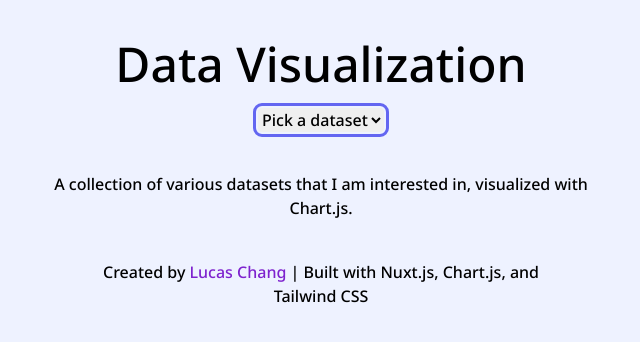
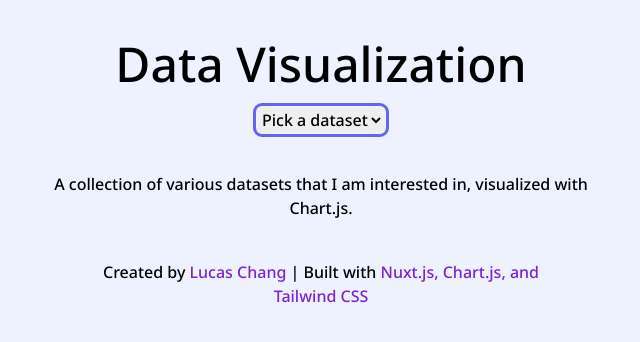
Before and after one commit to lukajaa/data-viz, a Nuxt app: page / in a window 1280 px wide. Shown: the top 342 px of the page, without its empty margins (319-959 px from the left). Built offline with nearby package versions, Linux system fonts and the light colour scheme.

Commit message:
magin screen size change

```diff
--- a/app.vue
+++ b/app.vue
@@ -1,6 +1,6 @@
 <template>
   <div class="bg-indigo-50">
-    <div class="p-10 mx-auto min-h-screen h-full md:w-6/12 text-center">
+    <div class="p-10 mx-auto min-h-screen h-full lg:w-9/12 xl:w-6/12 text-center">
       <p class="text-5xl mb-5">Data Visualization</p>
       <select v-model="dataset" class="outline outline-offset-2 outline-indigo-500 rounded mb-10">
         <option value="" disabled>Pick a dataset</option>
@@ -24,11 +24,11 @@
         <p>Prelude was measured from the first words spoken by the mindfulness speaker to the first ring of the bell.</p>
         <p>Meditation was measured from the first ring of the bell to the final ring of the bell.</p>
       </div>
-      <div v-else-if="dataset == 'Advisory'">
-          asd
+      <div v-else-if="dataset == 'Urban Stuff'">
+          Coming Soon.
       </div>
       <div class="p-10">
-        Created by <a href="https://www.lucaskchang.com/#/" target="_blank">Lucas Chang</a> | Built with Nuxt.js, Chart.js, and Tailwind CSS
+        Created by <a href="https://www.lucaskchang.com/#/" target="_blank">Lucas Chang</a> | Built with <a href="https://github.com/lukajaa/data-viz" target="_blank">Nuxt.js, Chart.js, and Tailwind CSS</a>
       </div>
     </div>
   </div>
```
Also changed, not shown: 5 other files (tests, documents, lock files or other folders).
